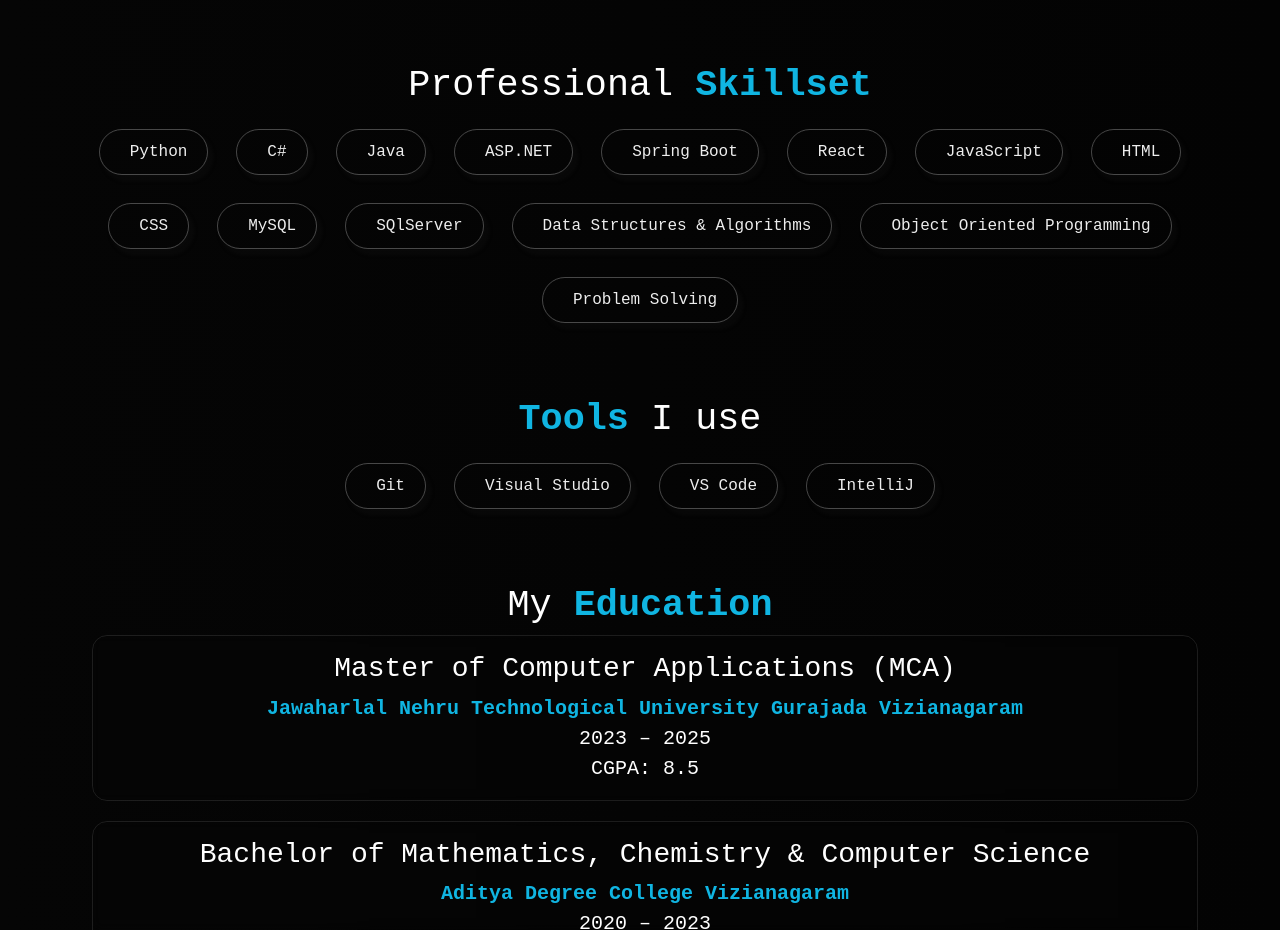
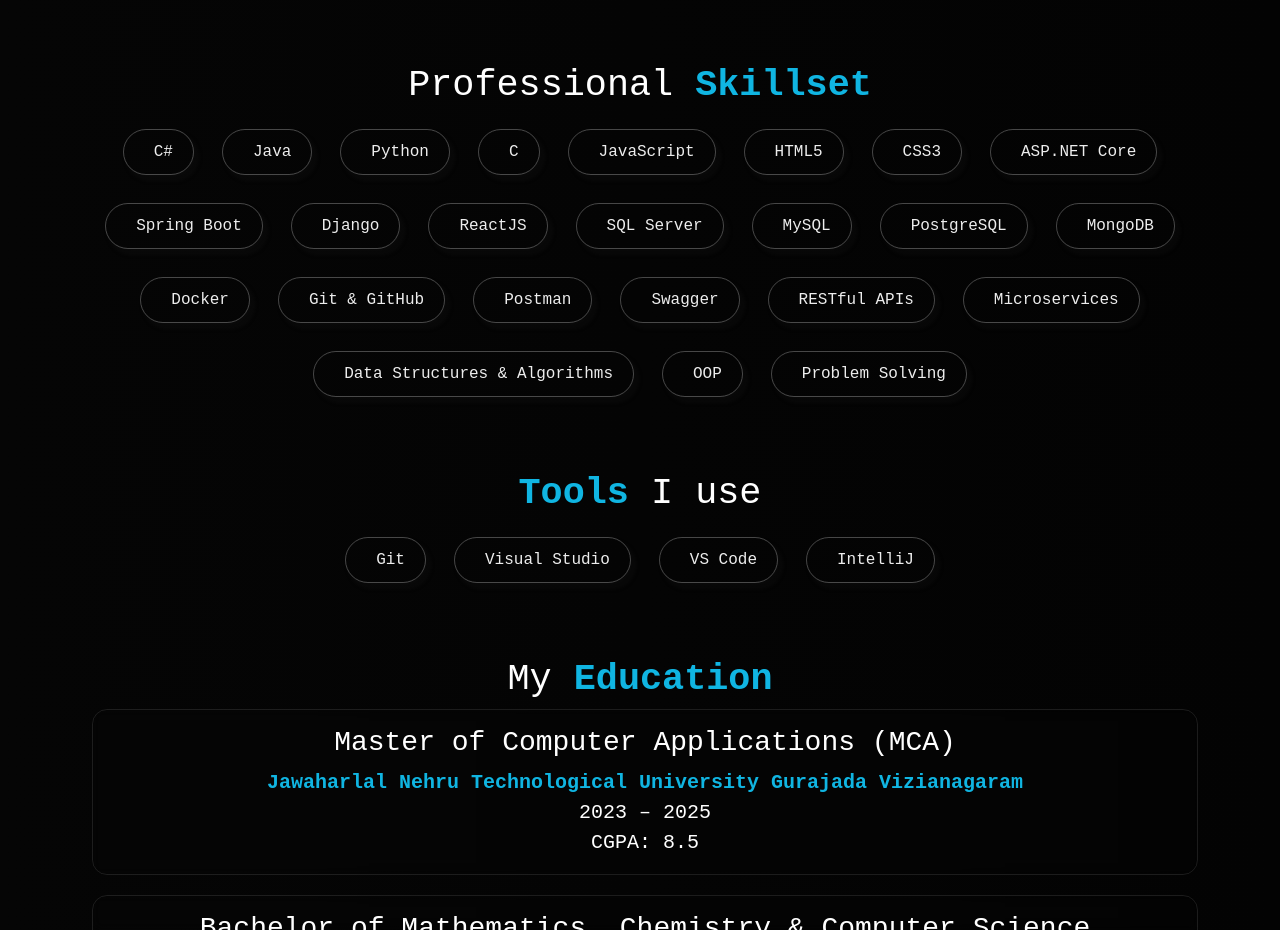
Before and after one commit to MADHUSESHASAI/Madhu_Portfolio, a React (Create React App) app: page /about in a window 1280 px wide. Shown: the part 1220-2150 px from the top of the page. Built offline with nearby package versions, Linux system fonts and the light colour scheme; a web font is replaced by a local one.

Commit message:
updating tech stack

```diff
--- a/src/components/About/Techstack.js
+++ b/src/components/About/Techstack.js
@@ -1,13 +1,11 @@
 import React from "react";
 import { Col, Row } from "react-bootstrap";
-
 
 function Techstack() {
   return (
     <Row style={{ justifyContent: "center", paddingBottom: "50px" }}>
-      <Col xs={4} md={2} className="tech-icons">
-        <div className="tech-icons-text">Python</div>
-      </Col>
+
+      {/* Programming Languages */}
       <Col xs={4} md={2} className="tech-icons">
         <div className="tech-icons-text">C#</div>
       </Col>
@@ -15,34 +13,77 @@ function Techstack() {
         <div className="tech-icons-text">Java</div>
       </Col>
       <Col xs={4} md={2} className="tech-icons">
-        <div className="tech-icons-text">ASP.NET</div>
+        <div className="tech-icons-text">Python</div>
+      </Col>
+      <Col xs={4} md={2} className="tech-icons">
+        <div className="tech-icons-text">C</div>
+      </Col>
+
+      {/* Web Technologies */}
+      <Col xs={4} md={2} className="tech-icons">
+        <div className="tech-icons-text">JavaScript</div>
+      </Col>
+      <Col xs={4} md={2} className="tech-icons">
+        <div className="tech-icons-text">HTML5</div>
+      </Col>
+      <Col xs={4} md={2} className="tech-icons">
+        <div className="tech-icons-text">CSS3</div>
+      </Col>
+
+      {/* Frameworks & Libraries */}
+      <Col xs={4} md={2} className="tech-icons">
+        <div className="tech-icons-text">ASP.NET Core</div>
       </Col>
       <Col xs={4} md={2} className="tech-icons">
         <div className="tech-icons-text">Spring Boot</div>
       </Col>
       <Col xs={4} md={2} className="tech-icons">
-        <div className="tech-icons-text">React</div>
+        <div className="tech-icons-text">Django</div>
       </Col>
       <Col xs={4} md={2} className="tech-icons">
-        <div className="tech-icons-text">JavaScript</div>
+        <div className="tech-icons-text">ReactJS</div>
       </Col>
+
+      {/* Databases */}
       <Col xs={4} md={2} className="tech-icons">
-        <div className="tech-icons-text">HTML</div>
-      </Col>
-      <Col xs={4} md={2} className="tech-icons">
-        <div className="tech-icons-text">CSS</div>
+        <div className="tech-icons-text">SQL Server</div>
       </Col>
       <Col xs={4} md={2} className="tech-icons">
         <div className="tech-icons-text">MySQL</div>
       </Col>
       <Col xs={4} md={2} className="tech-icons">
-        <div className="tech-icons-text">SQlServer</div>
+        <div className="tech-icons-text">PostgreSQL</div>
+      </Col>
+      <Col xs={4} md={2} className="tech-icons">
+        <div className="tech-icons-text">MongoDB</div>
+      </Col>
+
+      {/* DevOps & Tools */}
+      <Col xs={4} md={2} className="tech-icons">
+        <div className="tech-icons-text">Docker</div>
+      </Col>
+      <Col xs={4} md={2} className="tech-icons">
+        <div className="tech-icons-text">Git & GitHub</div>
+      </Col>
+      <Col xs={4} md={2} className="tech-icons">
+        <div className="tech-icons-text">Postman</div>
+      </Col>
+      <Col xs={4} md={2} className="tech-icons">
+        <div className="tech-icons-text">Swagger</div>
+      </Col>
+
+      {/* Core CS Skills */}
+      <Col xs={4} md={2} className="tech-icons">
+        <div className="tech-icons-text">RESTful APIs</div>
+      </Col>
+      <Col xs={4} md={2} className="tech-icons">
+        <div className="tech-icons-text">Microservices</div>
       </Col>
       <Col xs={4} md={2} className="tech-icons">
         <div className="tech-icons-text">Data Structures & Algorithms</div>
       </Col>
       <Col xs={4} md={2} className="tech-icons">
-        <div className="tech-icons-text">Object Oriented Programming</div>
+        <div className="tech-icons-text">OOP</div>
       </Col>
       <Col xs={4} md={2} className="tech-icons">
         <div className="tech-icons-text">Problem Solving</div>
--- a/src/components/Resume/ResumeNew.js
+++ b/src/components/Resume/ResumeNew.js
@@ -29,7 +29,7 @@ function ResumeNew() {
         {/* PDF Preview */}
         <Row className="resume" style={{ justifyContent: "center", marginTop: "30px" }}>
           <iframe
-            src="https://drive.google.com/file/d/1iR19Q5BnhEw7Q8lxxr0QUz1IjIEEOsoP/preview"
+            src="https://drive.google.com/file/d/10jqgKpX4h9rivyNeTcljj8pzG3zDEAc3/preview"
             width="80%"
             height="900px"
             style={{ border: "none" ,overflow: "auto"}}
```
